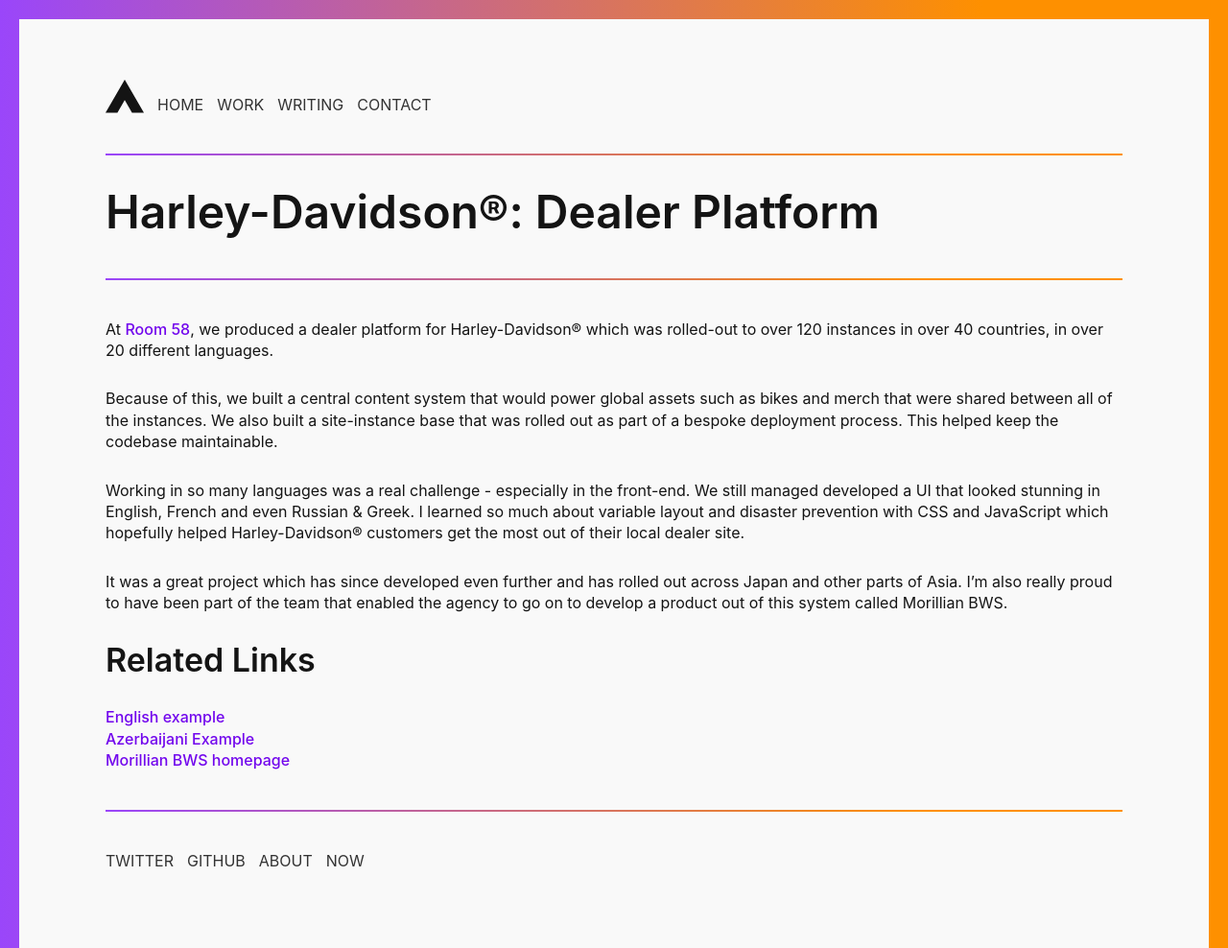
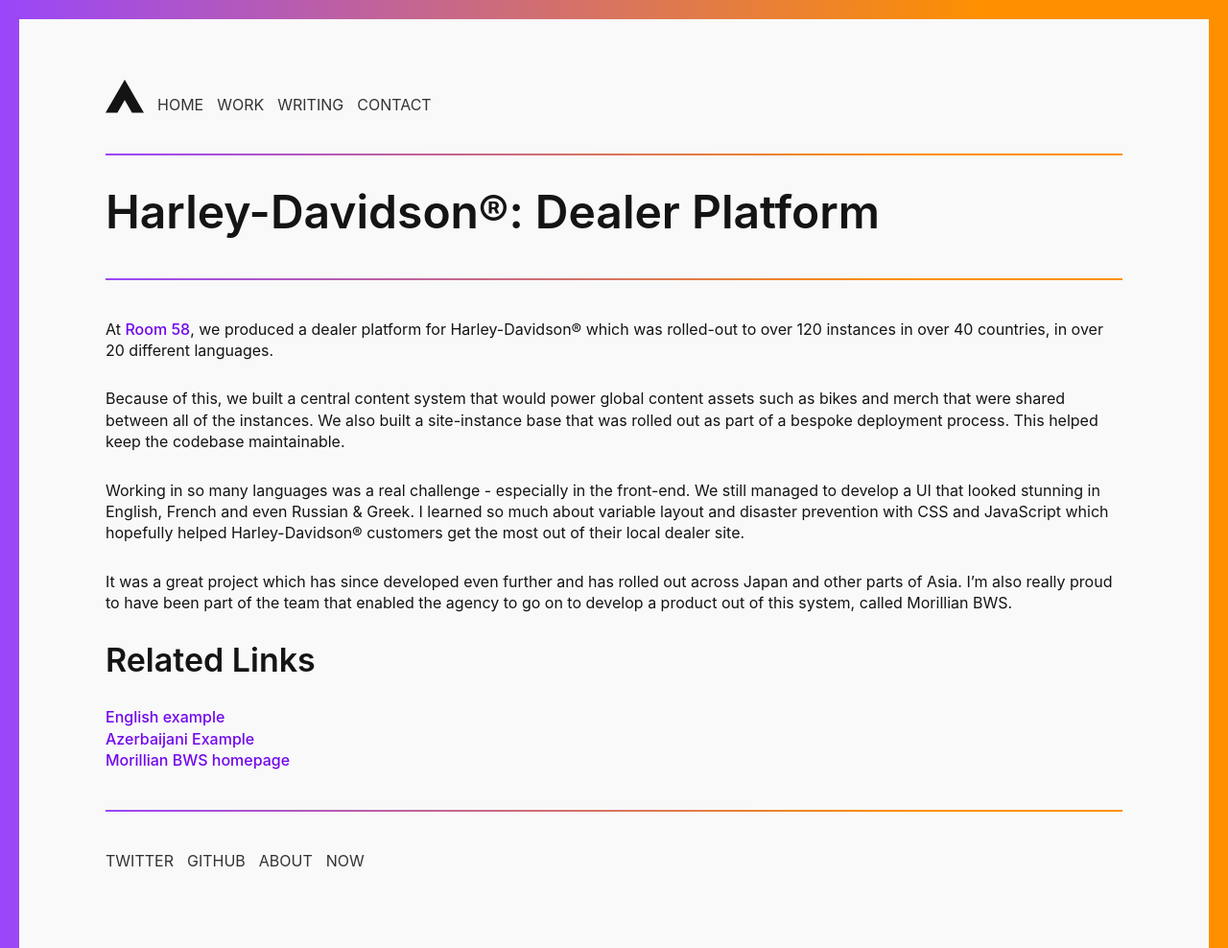
Before and after one commit to Andy-set-studio/hankchizljaw.io-legacy, a Jekyll site: the page built from _works/harley-davidson-dealer-platform.md, in a window 1280 px wide. Shown: the whole page at 96% size. Built offline with Jekyll 4.4.1, drawn with Linux system fonts in a browser that asks for light colours.

Commit message:
Content QA work

```diff
--- a/_works/harley-davidson-dealer-platform.md
+++ b/_works/harley-davidson-dealer-platform.md
@@ -16,8 +16,8 @@
 
 At [Room 58](http://www.room58.com/), we produced a dealer platform for Harley-Davidson® which was rolled-out to over 120 instances in over 40 countries, in over 20 different languages.
 
-Because of this, we built a central content system that would power global assets such as bikes and merch that were shared between all of the instances. We also built a site-instance base that was rolled out as part of a bespoke deployment process. This helped keep the codebase maintainable.
+Because of this, we built a central content system that would power global content assets such as bikes and merch that were shared between all of the instances. We also built a site-instance base that was rolled out as part of a bespoke deployment process. This helped keep the codebase maintainable.
 
-Working in so many languages was a real challenge - especially in the front-end. We still managed developed a UI that looked stunning in English, French and even Russian & Greek. I learned so much about variable layout and disaster prevention with CSS and JavaScript which hopefully helped Harley-Davidson® customers get the most out of their local dealer site.
+Working in so many languages was a real challenge - especially in the front-end. We still managed to develop a <abbr title="User Interface">UI</abbr> that looked stunning in English, French and even Russian & Greek. I learned so much about variable layout and disaster prevention with CSS and JavaScript which hopefully helped Harley-Davidson® customers get the most out of their local dealer site.
 
-It was a great project which has since developed even further and has rolled out across Japan and other parts of Asia. I'm also really proud to have been part of the team that enabled the agency to go on to develop a product out of this system called Morillian BWS.
+It was a great project which has since developed even further and has rolled out across Japan and other parts of Asia. I'm also really proud to have been part of the team that enabled the agency to go on to develop a product out of this system, called Morillian BWS.
```
Also changed, not shown: _works/stalfos-css-framework-and-boilerplate.md (+2 -2 lines), _works/writeupp-design-system.md (+2 -4 lines).
